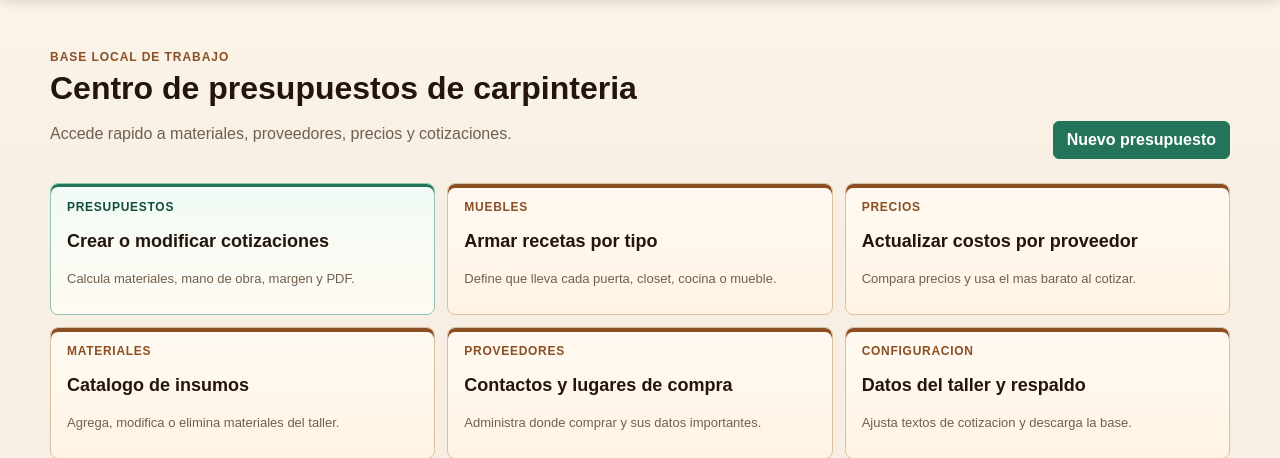
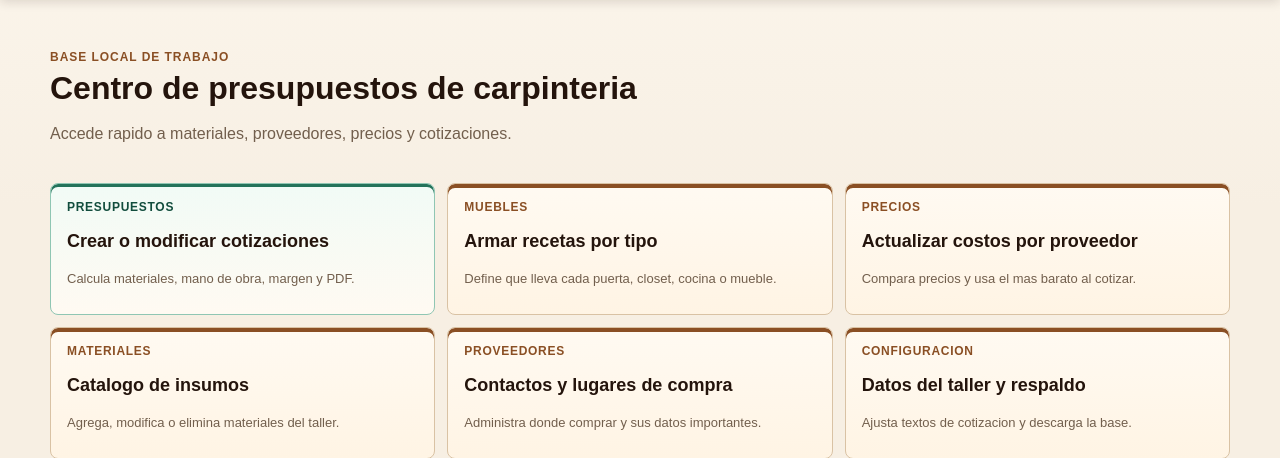
Before and after one commit to SamuelOrdaz-CIMAT/carpinteria, a Flask app: page / in a window 1280 px wide; the page is wider, and only the part inside the window is pictured. Shown: the part 55-513 px from the top of that part. Run offline with Flask 3, Linux system fonts and the light colour scheme; data that the repository does not hold is empty.

Commit message:
Remove duplicate new budget button

```diff
--- a/templates/index.html
+++ b/templates/index.html
@@ -6,7 +6,6 @@
     <h1>Centro de presupuestos de carpinteria</h1>
     <p class="muted">Accede rapido a materiales, proveedores, precios y cotizaciones.</p>
   </div>
-  <a class="button primary" href="{{ url_for('budgets') }}">Nuevo presupuesto</a>
 </section>
 
 <section class="quick-actions">
```
